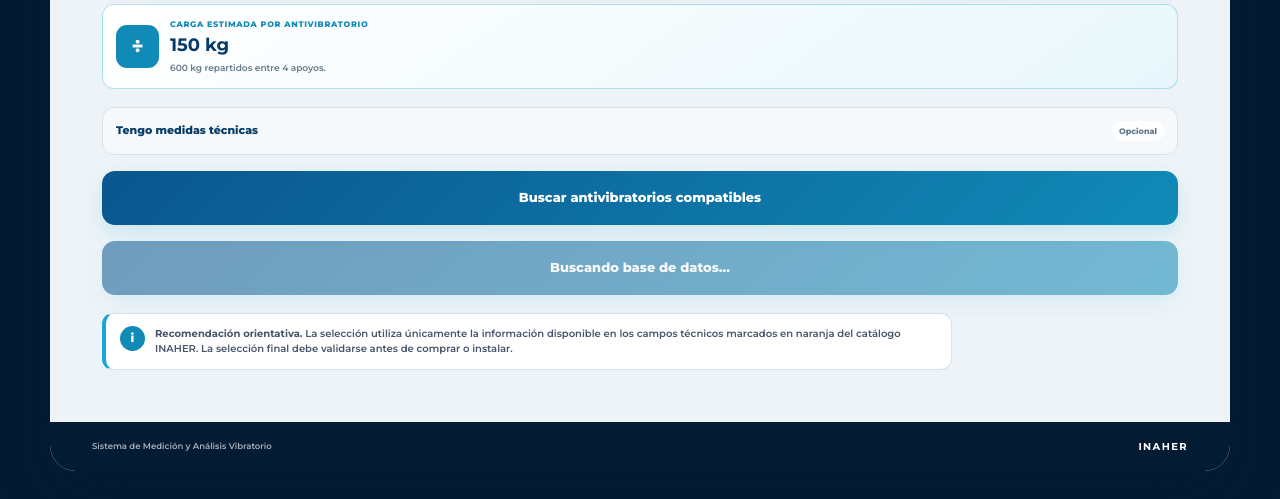
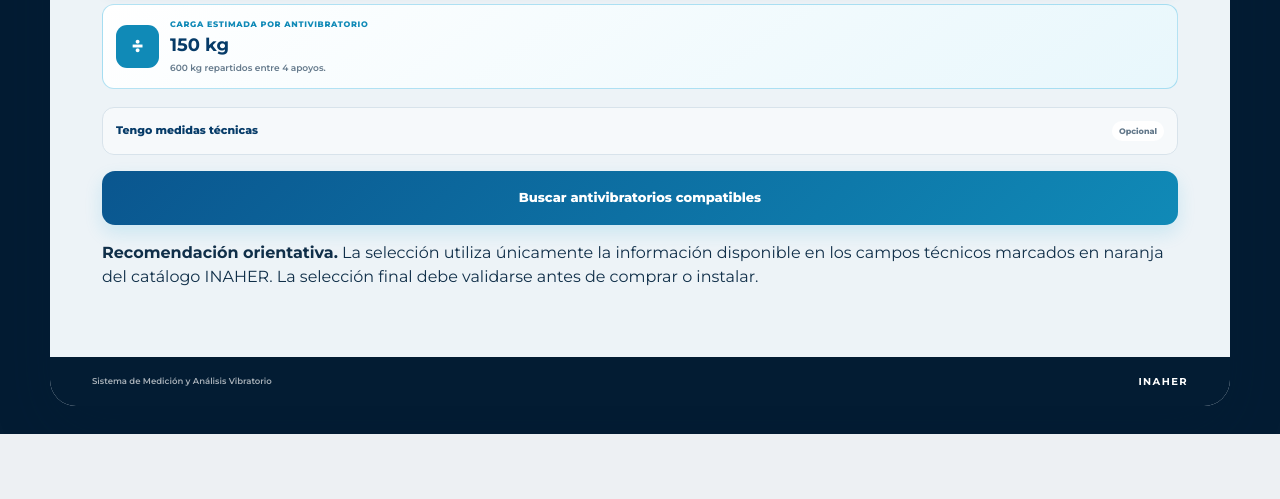
Before and after one commit to ERicardoMT/Resident, a Django app: page /soportes-nivelador/ in a window 1280 px wide. Shown: the part 628-1127 px from the top of the page. After the commit the page ends 1062 px from the top, so only its background shows below. Run offline with Django 5.2, Linux system fonts and the light colour scheme; parts of the project's set-up code (start-up, migrations or seed data) failed here and were passed over.

Commit message:
se modifico antivibratorios

```diff
--- a/templates/stops/stops.html
+++ b/templates/stops/stops.html
@@ -327,18 +327,6 @@ Elegir mi antivibratorio | SMAV INAHER
 >
   Buscar antivibratorios compatibles
 </button>
-
-      <button
-        type="button"
-        id="calculate-recommendation"
-        class="btn btn-primary selector-main-action"
-        disabled
-      >
-        Buscando base de datos…
-      </button>
-
-      <div class="selector-simulation-notice">
-        <span aria-hidden="true">i</span>
 
 <p>
   <strong>Recomendación orientativa.</strong>
```
